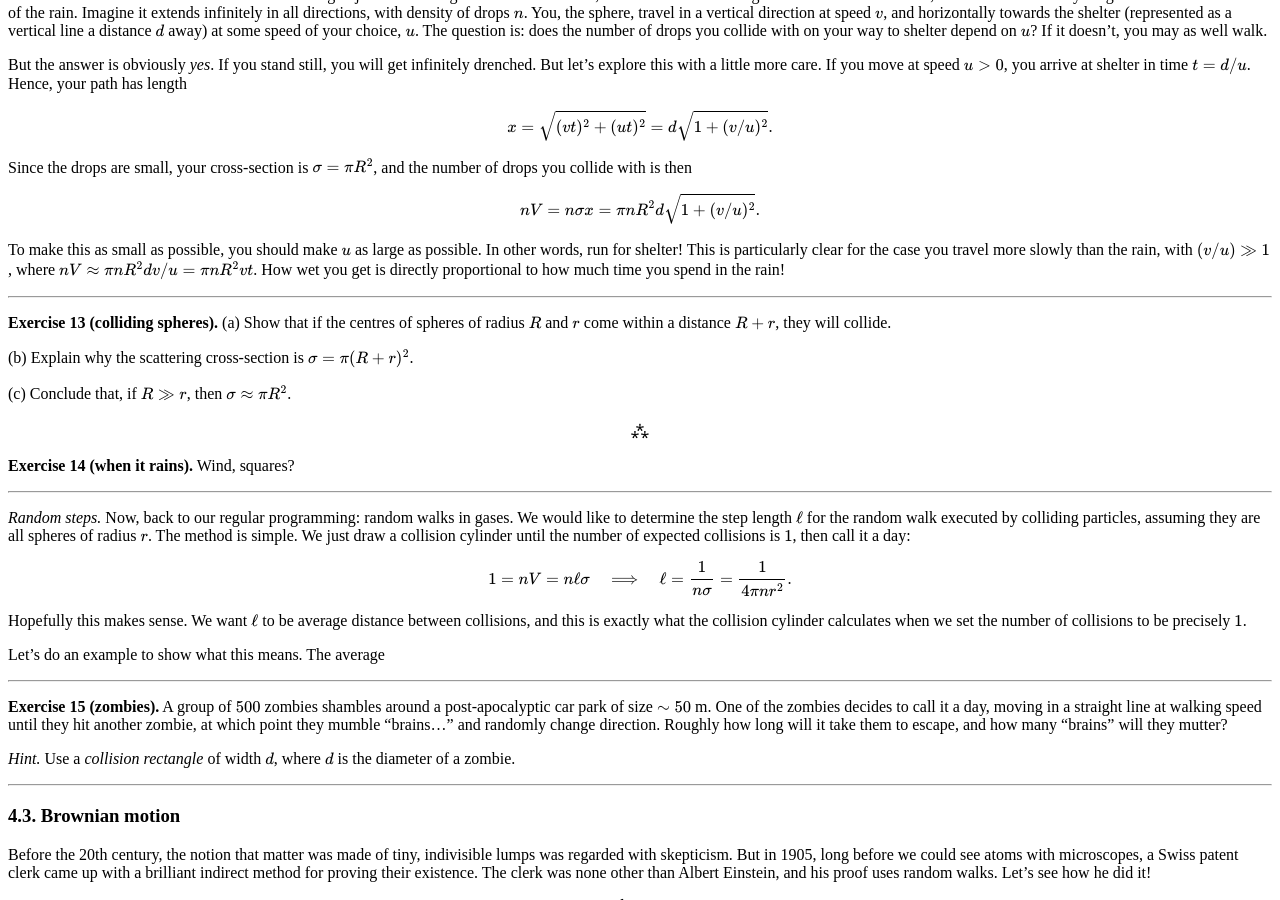
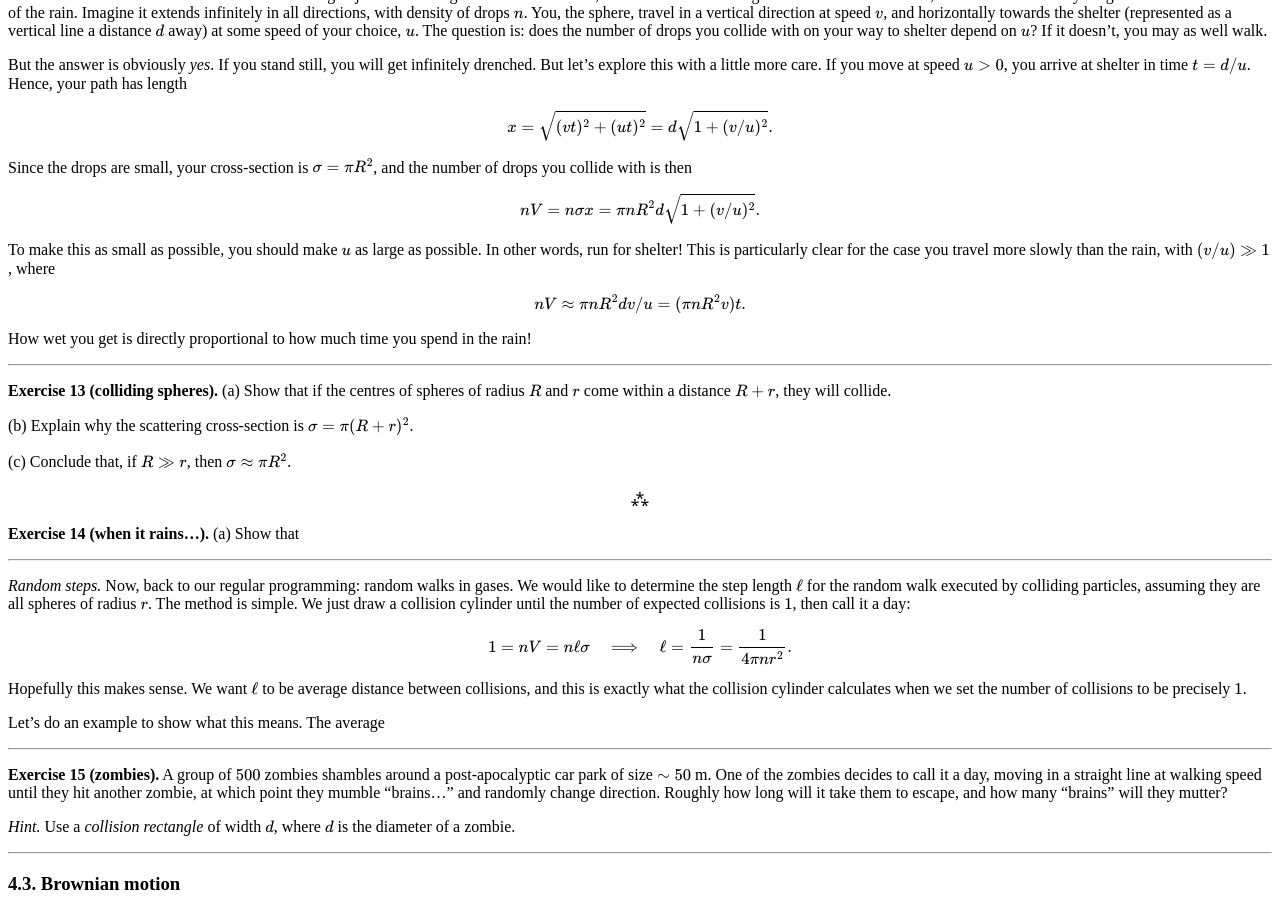
Before and after one commit to hapax/hapax.github.io, a Jekyll site: the page built from assets/simple-physics.md, in a window 1280 px wide and 900 px high, scrolled down 11122 px. Built offline with Jekyll 4.4.1, drawn with Linux system fonts in a browser that asks for light colours; our own code applies the rules of GitHub Pages for plain Markdown files; formulas are drawn with MathJax 3; a script that is not in the unit is left out.

Commit message:
Update simple-physics.md

```diff
--- a/assets/simple-physics.md
+++ b/assets/simple-physics.md
@@ -1226,8 +1226,12 @@ To make this as small as possible, you should make $u$ as large as
 possible.
 In other words, run for shelter!
 This is particularly clear for the case you travel more slowly than
-the rain, with $(v/u) \gg 1$, where $n V \approx \pi n R^2 d v/u = \pi
-n R^2 vt$.
+the rain, with $(v/u) \gg 1$, where
+
+$$
+n V \approx \pi n R^2 d v/u = (\pi n R^2 v)t.
+$$
+
 How wet you get is directly proportional to how much time you spend in
 the rain!
 
@@ -1246,7 +1250,7 @@ R^2$.
   ⁂
   </p>
 
-**Exercise 14 (when it rains).** Wind, squares?
+**Exercise 14 (when it rains...).** (a) Show that
 
 ---
 
```
